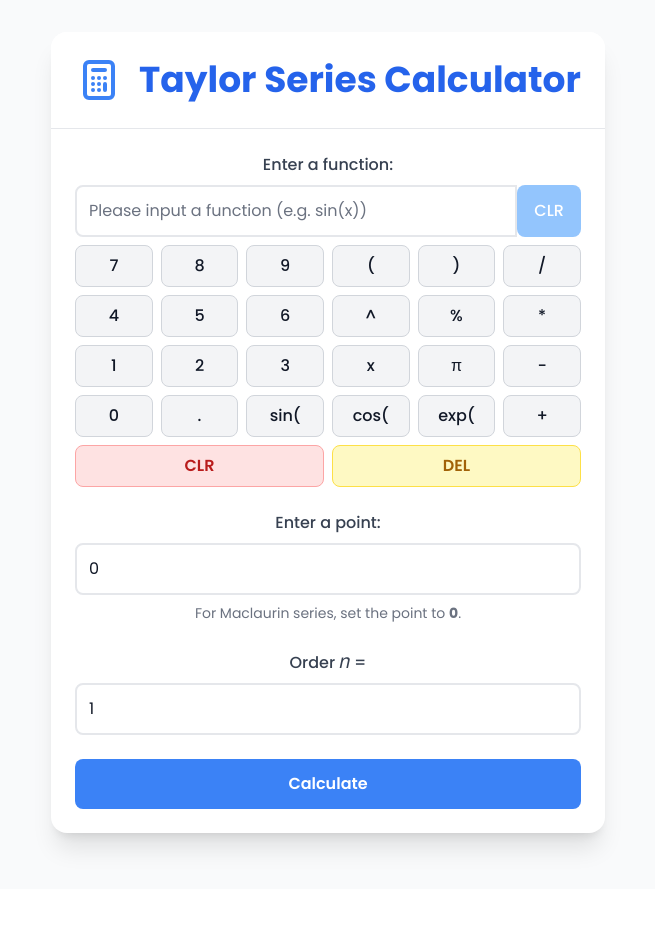
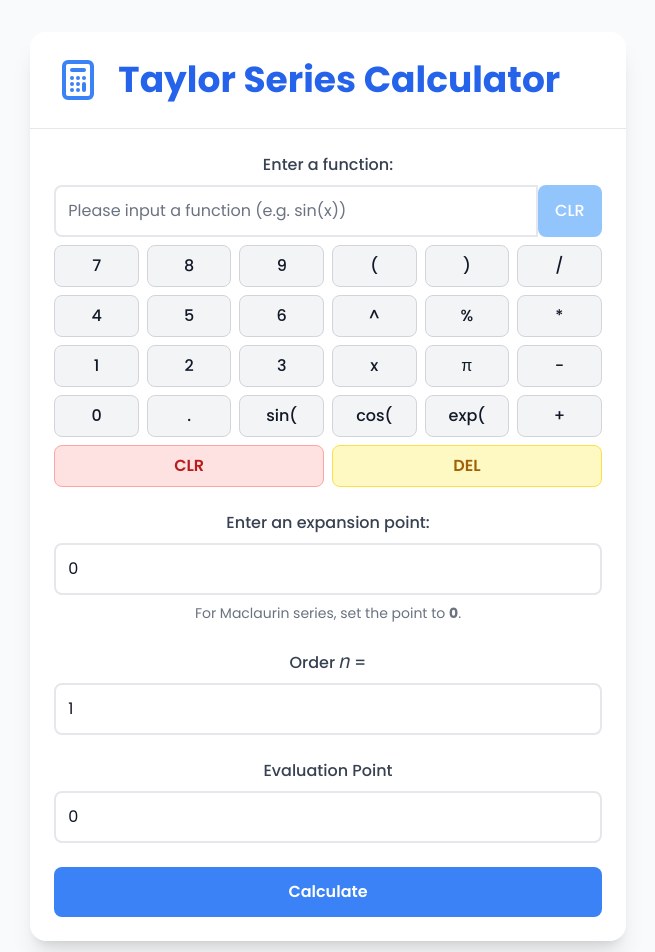
Before and after one commit to looopsicle/taylor-calculator, a React (Vite) app: page / in a window 1280 px wide. Shown: the top 952 px of the page, without its empty margins (312-967 px from the left). Before the commit the page ends 889 px from the top, so only its background shows below. Built offline with nearby package versions, Linux system fonts and the light colour scheme.

Commit message:
feat: add error analyze in each iteration and final

```diff
--- a/src/components/CalculatorRenew.tsx
+++ b/src/components/CalculatorRenew.tsx
@@ -10,7 +10,8 @@ import { XCircleIcon } from "@heroicons/react/outline";
 type RequestPayload = {
     base_function: string,
     expansion_point: number,
-    order_n: number
+    order_n: number,
+    evaluation_point: number
 }
 
 type ApiResponse = {
@@ -20,6 +21,7 @@ type ApiResponse = {
         base_function: string,
         expansion_point: number,
         order_n: number,
+        evaluation_point: number,
         result: TaylorResult
     }
 }
@@ -28,7 +30,17 @@ type TaylorResult = {
     taylor_series: string,
     terms: string[],
     symbolic_derivatives: string[],
-    evaluated_derivatives: string[]
+    evaluated_derivatives: string[],
+    f_exact: number,
+    final_taylor_approx: number,
+    final_absolute_error: number,
+    final_relative_error: number,
+    errors_per_term: {
+        f_exact: number,
+        taylor_approx: number,
+        absolute_error: number,
+        relative_error: number
+    }[]
 }
 
 type ResultModalProps = {
@@ -42,6 +54,10 @@ function ResultModal({ calculateResult, onClose }: ResultModalProps) {
         derivative_form: string;
         derivative_eval: number; // Pastikan tipe ini number, bukan string dari parseFloat
         term_form: string;
+        f_exact: number;
+        taylor_approx: number;
+        absolute_error: number;
+        relative_error: number;
     }> = [];
 
     // Fungsi pythonMathToLatex tetap sama seperti yang Anda berikan di prompt terakhir
@@ -79,6 +95,10 @@ function ResultModal({ calculateResult, onClose }: ResultModalProps) {
             derivative_form: calculateResult.data.result.symbolic_derivatives[i],
             derivative_eval: parseFloat(calculateResult.data.result.evaluated_derivatives[i]),
             term_form: calculateResult.data.result.terms[i],
+            f_exact: calculateResult.data.result.errors_per_term[i].f_exact,
+            taylor_approx: calculateResult.data.result.errors_per_term[i].taylor_approx,
+            absolute_error: calculateResult.data.result.errors_per_term[i].absolute_error,
+            relative_error: calculateResult.data.result.errors_per_term[i].relative_error
         });
     }
 
@@ -108,6 +128,7 @@ function ResultModal({ calculateResult, onClose }: ResultModalProps) {
                     <h4 className="text-lg font-semibold text-gray-700 mb-1">Parameter Input:</h4>
                     <p><span className='font-medium text-gray-600'>Fungsi Dasar:</span> <InlineMath math={pythonMathToLatex(calculateResult.data.base_function)} /></p>
                     <p><span className='font-medium text-gray-600'>Titik Ekspansi (a):</span> {calculateResult.data.expansion_point}</p>
+                    <p><span className='font-medium text-gray-600'>Titik Evaluasi:</span> {calculateResult.data.evaluation_point}</p>
                     <p><span className='font-medium text-gray-600'>Orde (N):</span> {calculateResult.data.order_n}</p>
                 </div>
 
@@ -123,19 +144,36 @@ function ResultModal({ calculateResult, onClose }: ResultModalProps) {
                                 <p className="font-semibold text-base text-indigo-600">
                                     Iterasi ke-{step.n}:
                                 </p>
-                                <div className="w-full flex flex-col items-start gap-2 pl-2 text-gray-700">
+                                <div className="w-full flex flex-col items-start gap-6 pl-2 text-gray-700">
+                                    <div className='flex flex-col items-start gap-2'>
                                         <span>
                                             <InlineMath math={`f^{(${step.n})}(x)`} />{': '}
                                             <InlineMath math={pythonMathToLatex(step.derivative_form)} />
                                         </span>
                                         <span>
-                                        <InlineMath math={`f^{(${step.n})}(${calculateResult.data.expansion_point})`} />{': '} {/* Tambahkan spasi di sini */}
+                                            <InlineMath math={`f^{(${step.n})}(${calculateResult.data.expansion_point})`} />{': '}
                                             {step.derivative_eval.toFixed(6)}
                                         </span>
                                         <span>
-                                        <span className="font-medium">Suku Polinomial</span>{': '} {/* Tambahkan spasi di sini */}
+                                            <span className="font-medium">Suku Polinomial</span>{': '}
                                             <InlineMath math={pythonMathToLatex(step.term_form)} />
                                         </span>
+
+                                    </div>
+                                    <div className="flex flex-col items-start gap-2">
+                                        <span>
+                                            <InlineMath math={`f^{(${step.n})}(${calculateResult.data.evaluation_point})`} />{' / Nilai Eksak: '}
+                                            {step.f_exact.toFixed(6)}
+                                        </span>
+                                        <span>
+                                            <span className="font-medium">Error Relatif</span>{': '}
+                                            {step.relative_error.toFixed(6)}
+                                        </span>
+                                        <span>
+                                            <span className="font-medium">Error Absolute</span>{': '}
+                                            {step.absolute_error.toFixed(6)}
+                                        </span>
+                                    </div>
                                 </div>
                             </div>
                         ))}
@@ -159,6 +197,7 @@ export default function CalculatorRenew() {
     const [rawFunction, setRawFunction] = useState<string>("")
     const [expansionPoint, setExpansionPoint] = useState<number>(0.0)
     const [orderN, setOrderN] = useState<number>(1)
+    const [evaluationPoint, setEvaluationPoint] = useState<number>(0.0)
 
     // Application Feedback's State
     const [onLoading, setOnLoading] = useState<boolean>(false)
@@ -188,7 +227,8 @@ export default function CalculatorRenew() {
             const payload: RequestPayload = {
                 base_function: convertToMathJS(rawFunction),
                 expansion_point: expansionPoint,
-                order_n: orderN
+                order_n: orderN,
+                evaluation_point: evaluationPoint
             }
 
             if(payload.base_function === "")
@@ -215,6 +255,7 @@ export default function CalculatorRenew() {
                 throw new Error(parsedResponse.message);
 
             setCalculateResult(parsedResponse)
+            console.log(parsedResponse)
             setErrorMessage(null)
         }
         catch(e: any)
@@ -285,7 +326,7 @@ export default function CalculatorRenew() {
 
                     {/* point */}
                     <div className="space-y-2">
-                        <label className="font-medium text-gray-700">Enter a point:</label>
+                        <label className="font-medium text-gray-700">Enter an expansion point:</label>
                         <input
                             type="number"
                             value={expansionPoint}
@@ -325,6 +366,27 @@ export default function CalculatorRenew() {
                         />
                     </div>
 
+                    {/* evaluation point */}
+                    <div className="space-y-2">
+                        <label className="font-medium text-gray-700">
+                            Evaluation Point
+                        </label>
+                        <input
+                            type="number"
+                            min={1}
+                            value={evaluationPoint}
+                            onChange={e => setEvaluationPoint(parseFloat(e.target.value))}
+                            className="w-full p-3 border-2 border-gray-200 rounded-lg
+                                focus:outline-none focus:ring-2 focus:ring-blue-300 transition
+                                dark:bg-white
+                                dark:placeholder-gray-400
+                                dark:border-gray-200
+                                bg-white
+                                text-gray-900
+                                dark:text-gray-900"
+                        />
+                    </div>
+
                     {/* tombol Calculate */}
                     <button
                         type='submit'
```
Lines whose indentation alone changed are shown as unchanged.
